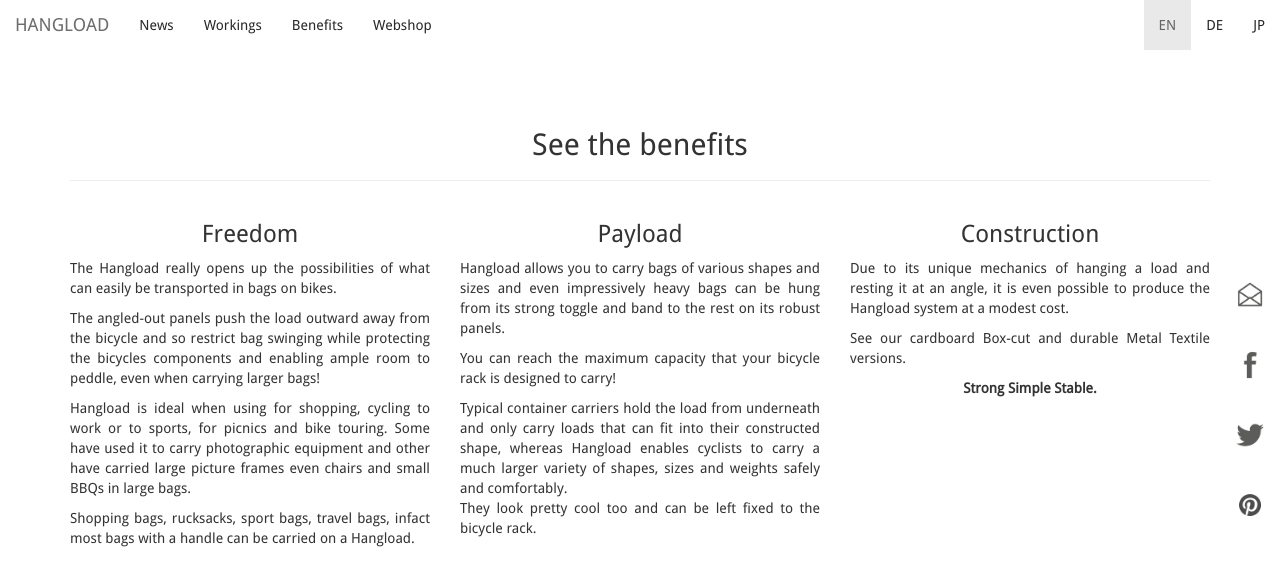
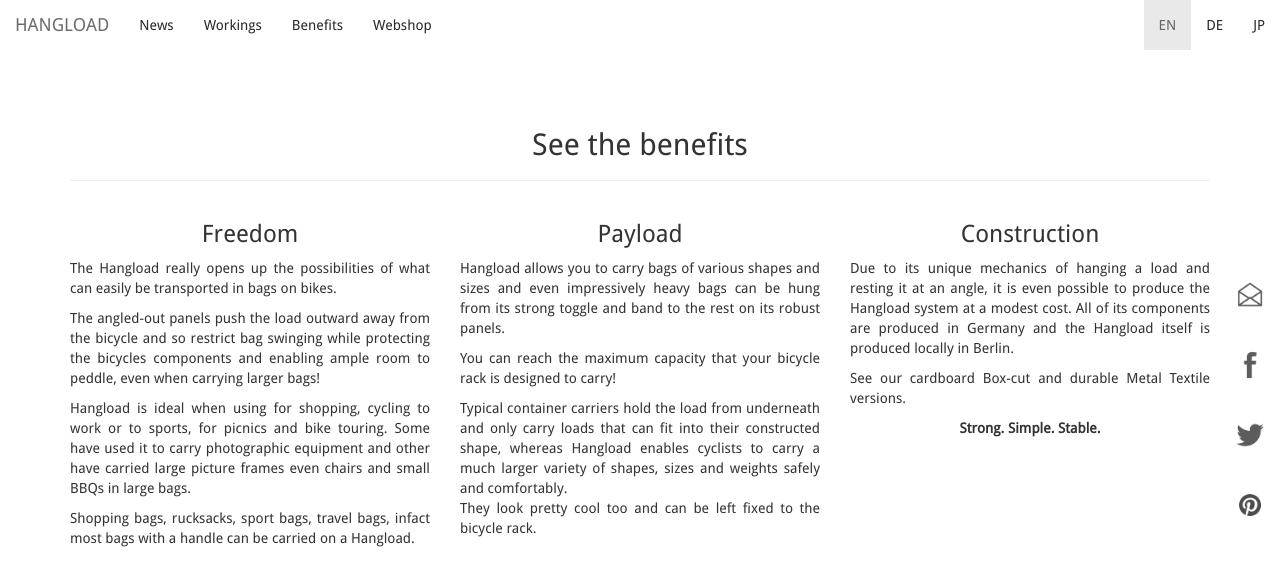
Before and after one commit to bodokaiser/hangload.com, a Jekyll site: the page built from index.html, in a window 1280 px wide and 900 px high, scrolled down 2650 px, cut to the strip 0-594 px from the top of the window. Shown: the top 586 px of the strip. Built offline with Jekyll 4.4.1, drawn with Linux system fonts in a browser that asks for light colours; nearby versions of some CDN libraries; library files that are not in the unit come from our copies; Markdown is read by kramdown in place of the engine named in the settings.

Commit message:
Update index.html

```diff
--- a/index.html
+++ b/index.html
@@ -150,12 +150,14 @@
         Due to its unique mechanics of hanging a load and resting it at an
         angle, it is even possible to produce the Hangload system at a modest
         cost.
+        All of its components are produced in Germany and the Hangload itself
+        is produced locally in Berlin.
       </p>
       <p class="text-justify">
         See our cardboard Box-cut and durable Metal Textile versions.
       </p>
       <p class="text-center">
-        <strong>Strong Simple Stable.</strong>
+        <strong>Strong. Simple. Stable.</strong>
       </p>
     </div>
   </div>
```
